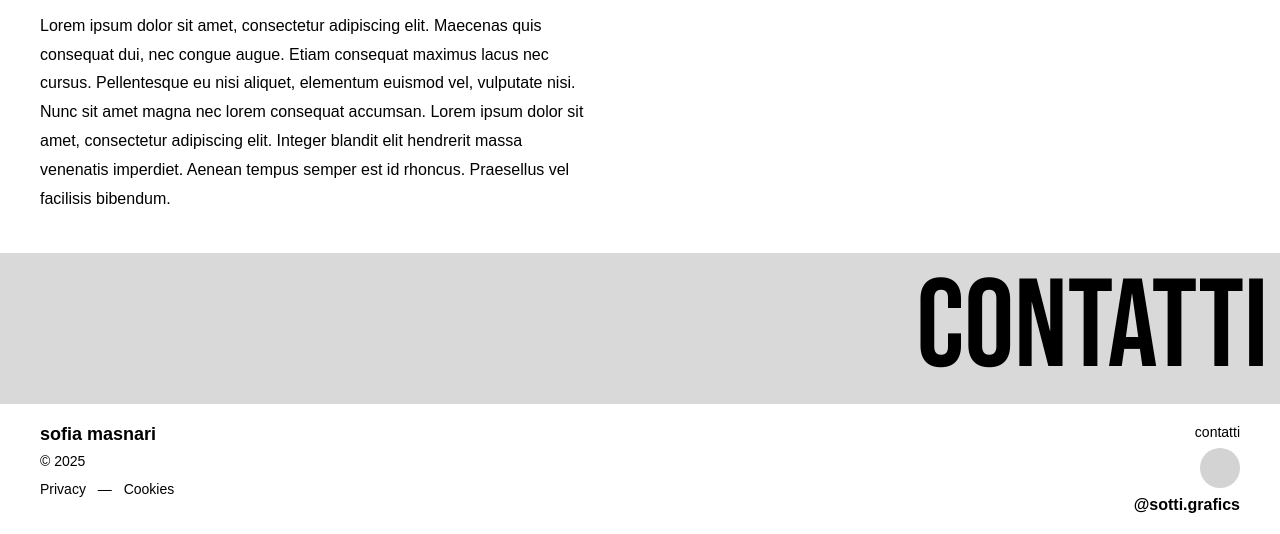
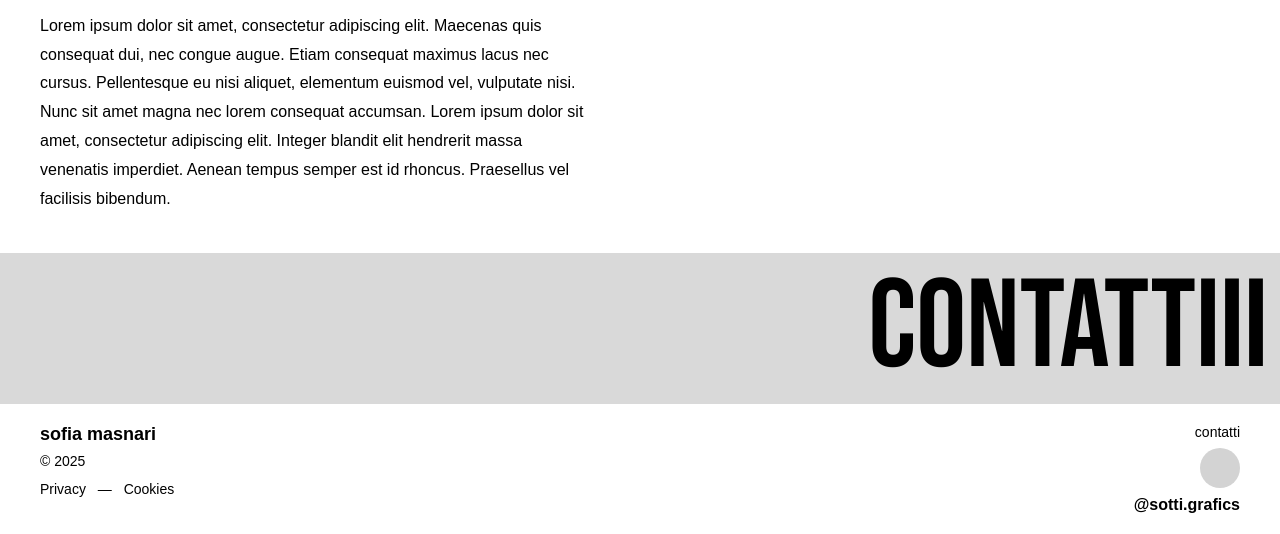
Before and after one commit to sottigrafics/sottigrafics, a plain HTML site: page sofia masnari one rev2.html in a window 1280 px wide. Shown: the part 5796-6330 px from the top of the page. Drawn offline with Linux system fonts and the light colour scheme.

Commit message:
prova commit

```diff
--- a/sofia masnari one rev2.html
+++ b/sofia masnari one rev2.html
@@ -568,7 +568,7 @@ Ho iniziato il mio viaggio nel design a circa 5 anni quando alla domanda "cosa v
         <div class="container-fluid">
             <div class="row">
                 <div class="col-12">
-                    <p class="chi-sono-title">contatti</p>
+                    <p class="chi-sono-title">contattiii</p>
                 </div>
             </div>
         </div>
```
